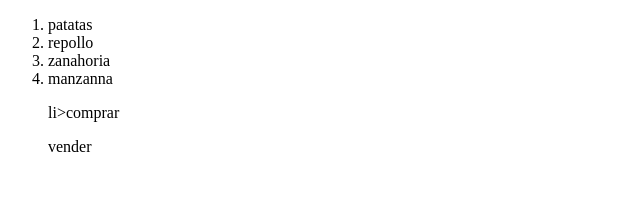
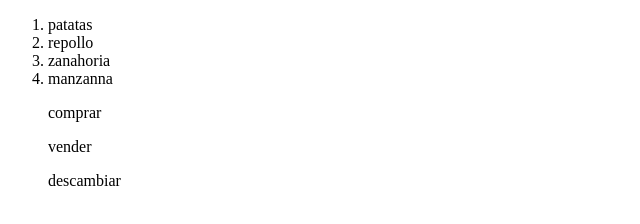
Before and after one commit to PabloRg24/git_test, a plain HTML site: page index.html in a window 1280 px wide. Shown: the whole page, without its empty margins (0-640 px from the left). Drawn offline with Linux system fonts and the light colour scheme.

Commit message:
probando extension live

```diff
--- a/index.html
+++ b/index.html
@@ -12,7 +12,9 @@
         <li>zanahoria</li>
         <li>manzanna</li>
     </ol>
-     <ul>li>comprar</ul>
+     <ul>comprar</ul>
      <ul>vender</ul>
+     <ul>descambiar</ul>
+
 </body>
 </html>
```
